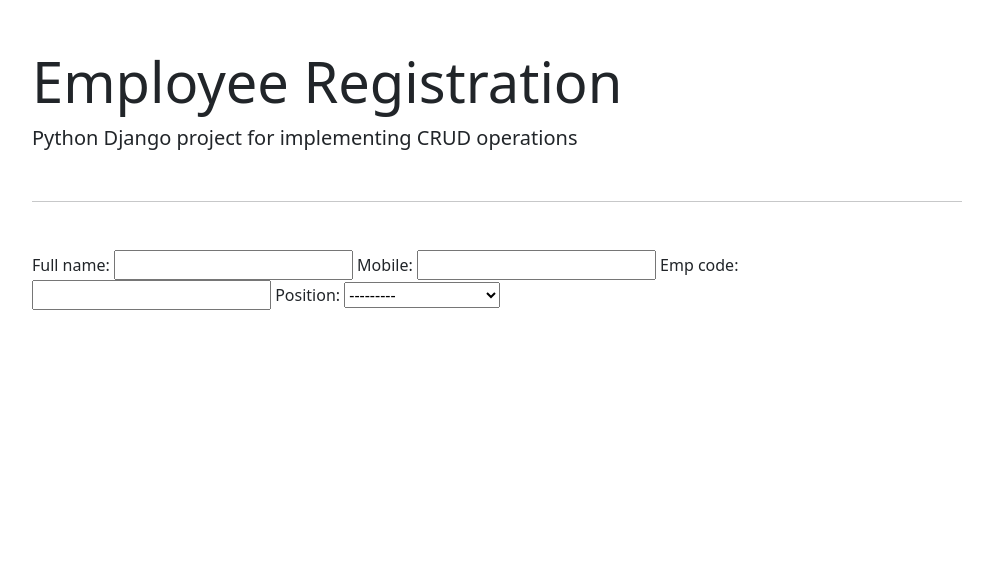
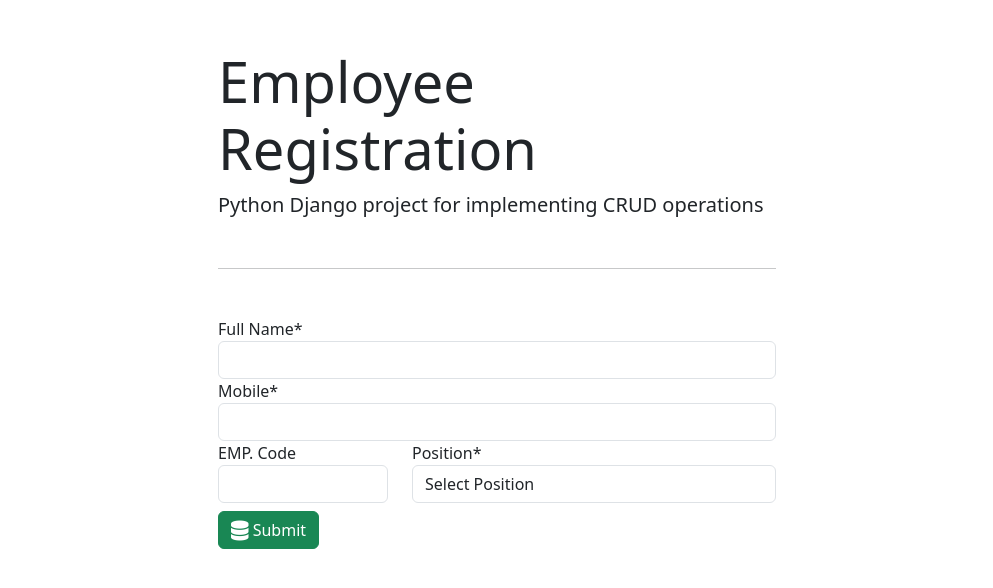
Before and after one commit to BlackCoder56/employee-registration, a Django app: page / in a window 1280 px wide. Shown: the top 588 px of the page, without its empty margins (143-1136 px from the left). Run offline with Django 4.2, Linux system fonts and the light colour scheme; data comes from the database, SQL or seed files in the repository; both versions use the stored data as it was after the commit; some libraries are stand-ins or nearby versions.

Commit message:
Version-04

```diff
--- a/company/settings.py
+++ b/company/settings.py
@@ -38,10 +38,11 @@
     'django.contrib.messages',
     'django.contrib.staticfiles',
     'employees',
-
+    'crispy_forms',
+    'crispy_bootstrap4',
 ]
 
-
+CRISPY_TEMPLATE_PACK = 'bootstrap4'
 
 MIDDLEWARE = [
     'django.middleware.security.SecurityMiddleware',
--- a/employees/forms.py
+++ b/employees/forms.py
@@ -6,3 +6,12 @@
     class Meta:
         model = Employee
         fields = ('full_name', 'mobile', 'emp_code', 'position',)
+        labels = {
+            'full_name': 'Full Name',
+            'emp_code': 'EMP. Code'
+        }
+
+    def __init__(self, *args, **kwargs):
+        super(EmployeeForm, self).__init__(*args, **kwargs)
+        self.fields['position'].empty_label = 'Select Position'
+        self.fields['emp_code'].required = False
--- a/employees/models.py
+++ b/employees/models.py
@@ -3,6 +3,9 @@
 # Create your models here.
 class Position(models.Model):
     title = models.CharField(max_length=50)
+
+    def __str__(self):
+        return self.title
 
 
 class Employee(models.Model):
--- a/employees/templates/employees/base.html
+++ b/employees/templates/employees/base.html
@@ -9,7 +9,7 @@
   </head>
   <body>
     <div class="container">
-        <div class="col-md-10 offset-md-1 mt-5">
+        <div class="col-md-6 offset-md-3 mt-5">
             <div class="jumbotron">
                 <h1 class="display-4">Employee Registration</h1>
                 <p class="lead front-italic">Python Django project for implementing CRUD operations</p>
--- a/employees/templates/employees/employee_form.html
+++ b/employees/templates/employees/employee_form.html
@@ -1,9 +1,24 @@
 {% extends 'employees/base.html' %}
+{% load crispy_forms_tags %}
 
 {% block content %}
 <form action="" method="post" autocomplete="off">
     {% csrf_token %}
-    {{ form }}
+    <!-- {{ form|crispy }} -->
+    {{ form.full_name |as_crispy_field }}
+    {{ form.mobile |as_crispy_field }}
+    <div class="row">
+        <div class="col-md-4">
+            {{ form.emp_code |as_crispy_field }}
+        </div>
+        <div class="col-md-8">
+            {{ form.position |as_crispy_field }}
+        </div>
+    </div>
+    <button type="submit" class="btn btn-success my-2">
+        <i class="fa-solid fa-database fa-lg"></i>
+        Submit
+    </button>
 </form>
 
 {% endblock content %}
```
Also changed, not shown: db.sqlite3.
